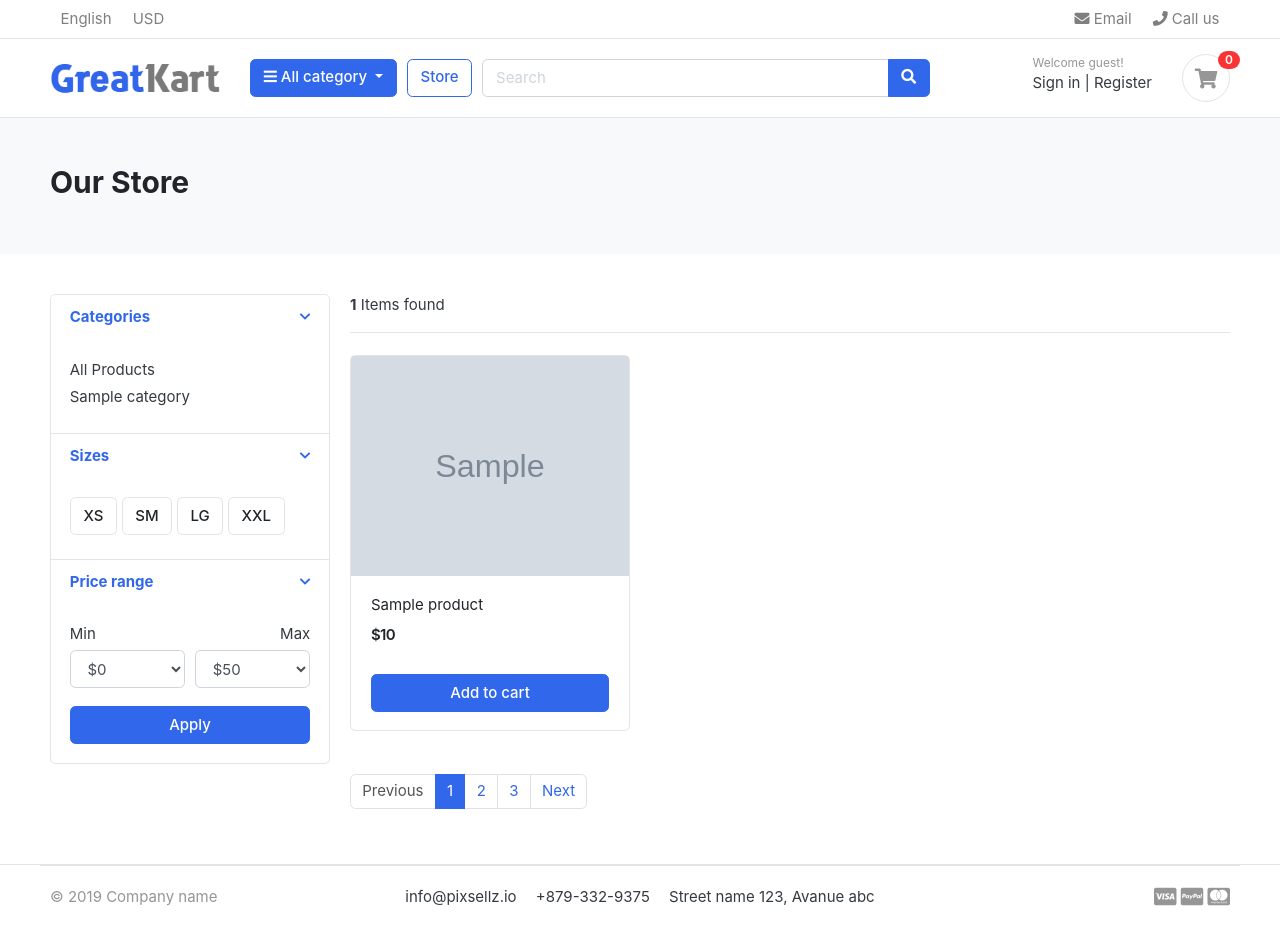
After one commit to gittyhub82/greatcart_, a Django app: page /store/ in a window 1280 px wide. The commit adds this page. Run offline with Django 4.2, Linux system fonts and the light colour scheme; tables that the repository leaves empty hold one stand-in row (values such as "Sample post"); grey boxes marked "Sample" are stand-in pictures; some libraries are stand-ins or nearby versions; some web fonts are replaced.

Commit message:
this is the second push

```diff
--- /dev/null
+++ b/category/context_processors.py
@@ -0,0 +1,9 @@
+from .models import Category
+
+
+# creating a context processor so that we can filter based on category
+
+def menu_links(request):
+    links = Category.objects.all()
+
+    return dict(links=links)
--- a/category/models.py
+++ b/category/models.py
@@ -1,5 +1,5 @@
 from django.db import models
-
+from django.urls import reverse
 # Create your models here.
 from django.db import models
 # from django.urls import reverse
@@ -16,8 +16,8 @@ class Category(models.Model):
         verbose_name = 'category'
         verbose_name_plural = 'categories'
 
-    # def get_url(self):
-    #         return reverse('products_by_category', args=[self.slug])
+    def get_url(self):
+        return reverse('store:product_by_category', args=[self.slug])
 
     def __str__(self):
         return self.category_name
--- a/category/templates/category/includes/navbar.html
+++ b/category/templates/category/includes/navbar.html
@@ -38,18 +38,19 @@
                             <i class="fa fa-bars"></i> All category
                         </button>
                         <div class="dropdown-menu">
-                            <a class="dropdown-item" href="">All Products </a>
+                            <a class="dropdown-item" href="{% url 'store:store' %}">All Products </a>
                             <!-- it can be done like this:
                         category.slug
 
                         or you define a method in the model, which you will be using dynamically. It's up to you.
 
-                    -->
-                            <a class="dropdown-item" href=""></a>
+                    -->     {% for category in links %}
+                            <a class="dropdown-item" href="{{ category.get_url }}">{{ category.category_name }}</a>
+                            {% endfor %}
                         </div>
                     </div> <!-- category-wrap.// -->
                 </div> <!-- col.// -->
-                <a href="" class="btn btn-outline-primary">Store</a>
+                <a href="{% url 'store:store' %}" class="btn btn-outline-primary">Store</a>
                 <div class="col-lg  col-md-6 col-sm-12 col">
                     <form method="" action="" class="search">
                         <div class="input-group w-100">
--- a/category/templates/category/index.html
+++ b/category/templates/category/index.html
@@ -17,7 +17,7 @@
 	<div class="container">
 		{% if products %}
 		<header class="section-heading">
-			<a href="./store.html" class="btn btn-outline-primary float-right">See all</a>
+			<a href="{% url 'store:store' %}" class="btn btn-outline-primary float-right">See all</a>
 			<h3 class="section-title">Popular products</h3>
 		</header><!-- sect-heading -->
 
@@ -25,9 +25,9 @@
 			{% for product in products %}
 			<div class="col-md-3">
 				<div class="card card-product-grid">
-					<a href="product-detail.html" class="img-wrap"> <img src="{{ product.image.url }}"> </a>
+					<a href="{{ product.get_product_detail }}" class="img-wrap"> <img src="{{ product.image.url }}"> </a>
 					<figcaption class="info-wrap">
-						<a href="./product-detail.html" class="title">{{ product.product_name }}</a>
+						<a href="{{ product.get_product_detail }}" class="title">{{ product.product_name }}</a>
 						<div class="price mt-1">${{ product.price }}</div> <!-- price-wrap.// -->
 					</figcaption>
 				</div>
--- a/greatcart/settings.py
+++ b/greatcart/settings.py
@@ -72,6 +72,7 @@ TEMPLATES = [
                 'django.template.context_processors.request',
                 'django.contrib.auth.context_processors.auth',
                 'django.contrib.messages.context_processors.messages',
+                'category.context_processors.menu_links',
             ],
         },
     },
--- a/store/models.py
+++ b/store/models.py
@@ -1,4 +1,5 @@
 from django.db import models
+from django.urls import reverse
 from category.models import Category
 
 # Create your models here.
@@ -15,7 +16,8 @@ class Product(models.Model):
     created_date = models.DateTimeField(auto_now_add=True)
     modified_date = models.DateTimeField(auto_now=True)
 
-
+    def get_product_detail(self):
+        return reverse('store:product_detail', args=[self.category.slug, self.slug])
 
 
 
--- /dev/null
+++ b/store/templates/store/store.html
@@ -0,0 +1,168 @@
+{% extends 'category/base.html' %}
+
+
+{% block content %}
+<section class="section-pagetop bg">
+    <div class="container">
+        <h2 class="title-page">Our Store</h2>
+
+    </div> <!-- container //  -->
+</section>
+<!-- ========================= SECTION CONTENT ========================= -->
+<section class="section-content padding-y">
+    <div class="container">
+
+        <div class="row">
+            <aside class="col-md-3">
+
+                <div class="card">
+                    <article class="filter-group">
+                        <header class="card-header">
+                            <a href="#" data-toggle="collapse" data-target="#collapse_1" aria-expanded="true" class="">
+                                <i class="icon-control fa fa-chevron-down"></i>
+                                <h6 class="title">Categories</h6>
+                            </a>
+                        </header>
+                        <div class="filter-content collapse show" id="collapse_1">
+                            <div class="card-body">
+
+                                <ul class="list-menu">
+                                    <li><a class="text-black" href="{% url 'store:store' %}">All Products</a></li>
+                                    {% for category in links %}
+                                    <li><a href="{{ category.get_url }}">{{ category.category_name }} </a></li>
+                                    {% endfor %}
+                                </ul>
+
+                            </div> <!-- card-body.// -->
+                        </div>
+                    </article> <!-- filter-group  .// -->
+                    <article class="filter-group">
+                        <header class="card-header">
+                            <a href="#" data-toggle="collapse" data-target="#collapse_4" aria-expanded="true" class="">
+                                <i class="icon-control fa fa-chevron-down"></i>
+                                <h6 class="title">Sizes </h6>
+                            </a>
+                        </header>
+                        <div class="filter-content collapse show" id="collapse_4">
+                            <div class="card-body">
+                                <label class="checkbox-btn">
+                                    <input type="checkbox">
+                                    <span class="btn btn-light"> XS </span>
+                                </label>
+
+                                <label class="checkbox-btn">
+                                    <input type="checkbox">
+                                    <span class="btn btn-light"> SM </span>
+                                </label>
+
+                                <label class="checkbox-btn">
+                                    <input type="checkbox">
+                                    <span class="btn btn-light"> LG </span>
+                                </label>
+
+                                <label class="checkbox-btn">
+                                    <input type="checkbox">
+                                    <span class="btn btn-light"> XXL </span>
+                                </label>
+                            </div><!-- card-body.// -->
+                        </div>
+                    </article> <!-- filter-group .// -->
+
+                    <article class="filter-group">
+                        <header class="card-header">
+                            <a href="#" data-toggle="collapse" data-target="#collapse_3" aria-expanded="true" class="">
+                                <i class="icon-control fa fa-chevron-down"></i>
+                                <h6 class="title">Price range </h6>
+                            </a>
+                        </header>
+                        <div class="filter-content collapse show" id="collapse_3">
+                            <div class="card-body">
+
+                                <div class="form-row">
+                                    <div class="form-group col-md-6">
+                                        <label>Min</label>
+                                        <!-- <input class="form-control" placeholder="$0" type="number"> -->
+                                        <select class="mr-2 form-control">
+                                            <option value="0">$0</option>
+                                            <option value="50">$50</option>
+                                            <option value="100">$100</option>
+                                            <option value="150">$150</option>
+                                            <option value="200">$200</option>
+                                            <option value="500">$500</option>
+                                            <option value="1000">$1000</option>
+                                        </select>
+                                    </div>
+                                    <div class="form-group text-right col-md-6">
+                                        <label>Max</label>
+                                        <select class="mr-2 form-control">
+                                            <option value="50">$50</option>
+                                            <option value="100">$100</option>
+                                            <option value="150">$150</option>
+                                            <option value="200">$200</option>
+                                            <option value="500">$500</option>
+                                            <option value="1000">$1000</option>
+                                            <option value="2000">$2000+</option>
+                                        </select>
+                                    </div>
+                                </div> <!-- form-row.// -->
+                                <button class="btn btn-block btn-primary">Apply</button>
+                            </div><!-- card-body.// -->
+                        </div>
+                    </article> <!-- filter-group .// -->
+
+                </div> <!-- card.// -->
+
+            </aside> <!-- col.// -->
+            <main class="col-md-9">
+
+                <header class="border-bottom mb-4 pb-3">
+                    <div class="form-inline">
+                        <span class="mr-md-auto"><b>{{ product_count }}</b> Items found </span>
+
+                    </div>
+                </header><!-- sect-heading -->
+
+                <div class="row">
+                    {% for product in products %}
+                    <div class="col-md-4">
+                        <figure class="card card-product-grid">
+                            <div class="img-wrap">
+
+                                <a href="{{ product.get_product_detail }}">
+                                    <img src="{{ product.image.url }}">
+                                </a>
+
+                            </div> <!-- img-wrap.// -->
+                            <figcaption class="info-wrap">
+                                <div class="fix-height">
+                                    <a href="{{ product.get_product_detail }}" class="title">{{ product.product_name }}</a>
+                                    <div class="price-wrap mt-2">
+                                        <span class="price">${{ product.price }}</span>
+                                    </div> <!-- price-wrap.// -->
+                                </div>
+                                <a href="{{ product.get_product_detail }}" class="btn btn-block btn-primary">Add to cart </a>
+                            </figcaption>
+                        </figure>
+                    </div> <!-- col.// -->
+                    {% endfor %}
+                </div>
+
+                <nav class="mt-4" aria-label="Page navigation sample">
+                    <ul class="pagination">
+                        <li class="page-item disabled"><a class="page-link" href="#">Previous</a></li>
+                        <li class="page-item active"><a class="page-link" href="#">1</a></li>
+                        <li class="page-item"><a class="page-link" href="#">2</a></li>
+                        <li class="page-item"><a class="page-link" href="#">3</a></li>
+                        <li class="page-item"><a class="page-link" href="#">Next</a></li>
+                    </ul>
+                </nav>
+
+            </main> <!-- col.// -->
+
+        </div>
+
+    </div> <!-- container .//  -->
+</section>
+<!-- ========================= SECTION CONTENT END// ========================= -->
+
+{% endblock content %}
--- a/store/urls.py
+++ b/store/urls.py
@@ -6,5 +6,7 @@ app_name = 'store'
 
 
 urlpatterns = [
-
+    path('', views.store, name='store'),
+    path('<slug:category_slug>/', views.store, name='product_by_category'),
+    path('<slug:category_slug>/<slug:product_slug>/', views.product_detail, name='product_detail'),
 ]
--- a/store/views.py
+++ b/store/views.py
@@ -1,3 +1,36 @@
-from django.shortcuts import render
+from django.shortcuts import render, get_object_or_404
+from .models import Product
+from category.models import Category
+# Create your views here.
 
-# Create your views here.
+def store(request, category_slug=None):
+    categories = None
+    products = None
+
+    if category_slug != None:
+        categories = get_object_or_404(Category, slug=category_slug)
+        products = Product.objects.filter(category=categories, is_available=True)
+        product_count = products.count()
+    else:
+        products = Product.objects.all().filter(is_available=True)
+        product_count = products.count()
+
+    context = {
+        'categories': categories,
+        'products': products,
+        'product_count':product_count,
+    }
+    return render(request, 'store/store.html', context)
+
+
+def product_detail(request, category_slug, product_slug):
+    # geting a single product but based on the slug
+    try:
+        single_product = Product.objects.get(category__slug=category_slug, slug=product_slug)
+    except Exception as e:
+        raise e
+
+    context = {
+        'single_product':single_product,
+    }
+    return render(request, 'store/product_detail.html', context)
```
Also changed, not shown: store/templates/store/product_detail.html (added, +120 -0 lines), 1 other file.
